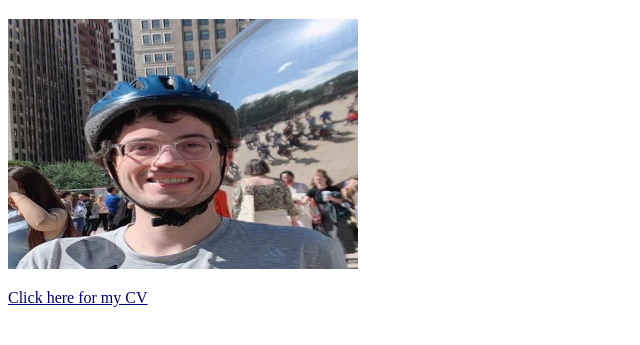
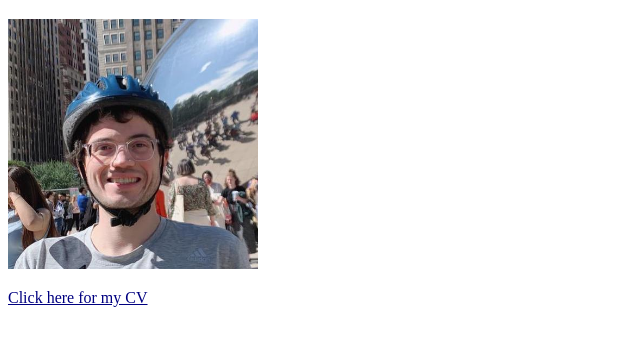
Before and after one commit to relugzosiraba/test_homepage.github.io, a plain HTML site: page index.html in a window 1280 px wide. Shown: the part 61-406 px from the top of the page, without its empty margins (0-640 px from the left). Drawn offline with Linux system fonts and the light colour scheme.

Commit message:
Update index.html

```diff
--- a/index.html
+++ b/index.html
@@ -2,7 +2,7 @@
 <html>
 <body>
 <h1>A. Baris Ozguler</h1>
-<img src="me/me.jpeg" type="me/me"  height="250px" width="350" >
+<img src="me/me.jpeg" type="me/me"  height="250" width="250" >
 </p>
 <a href="http://google.com" style="color:Navy;">Click here for my CV</a>
 </body>
```
